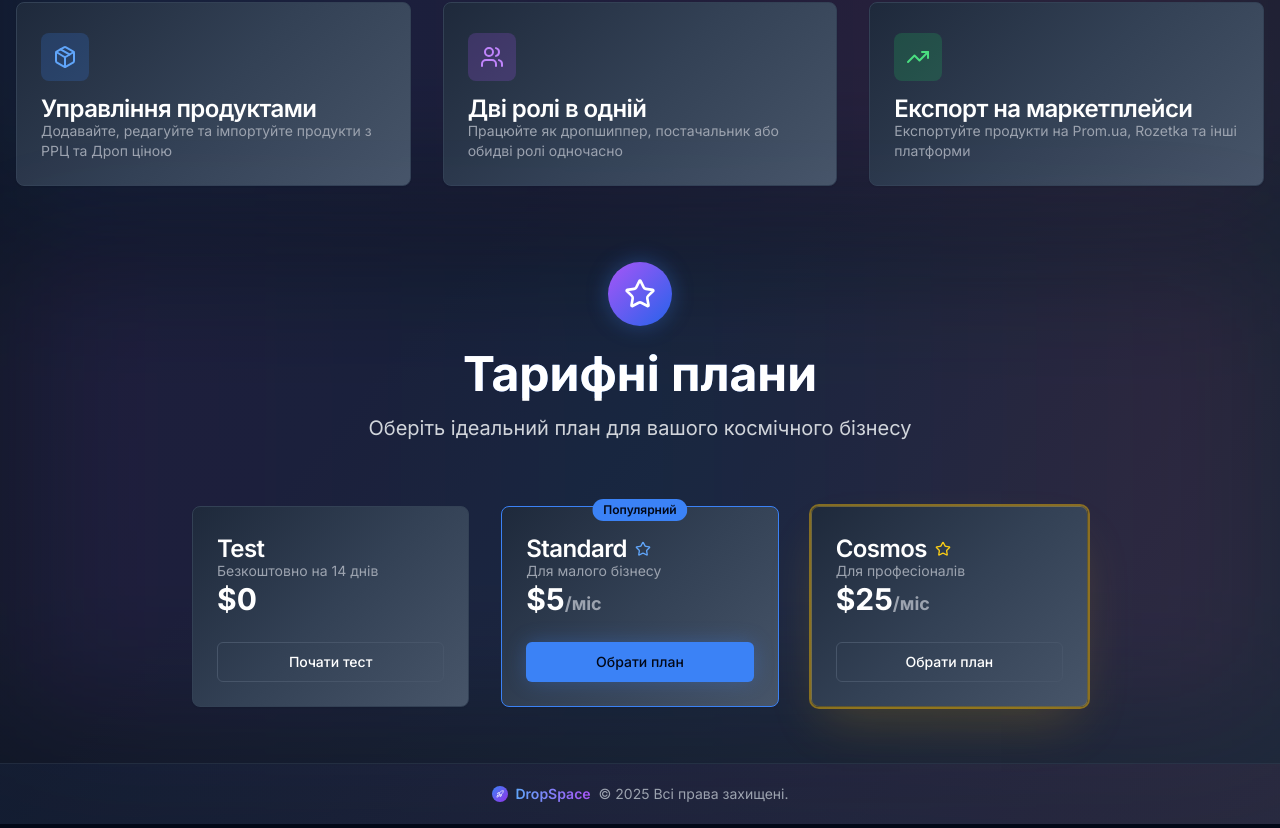
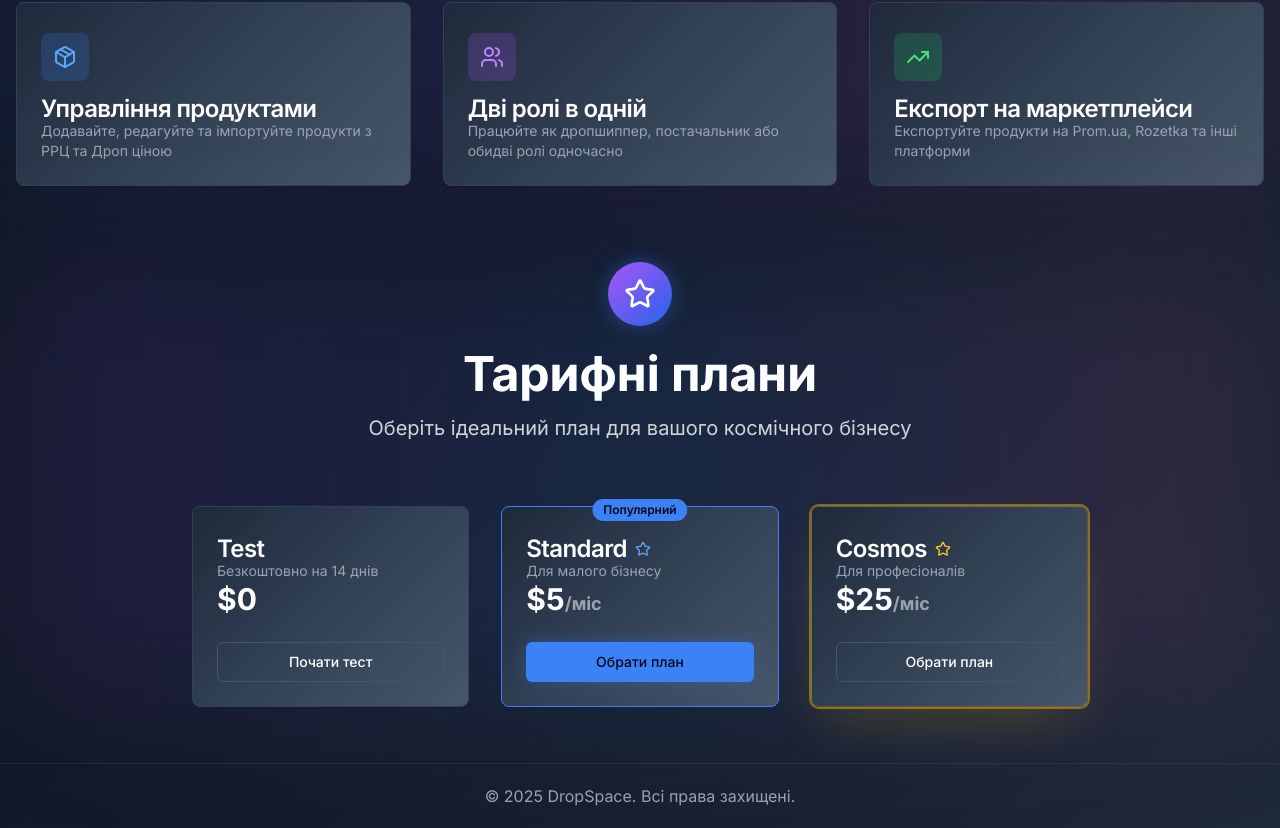
Before and after one commit to Sagotua/DropSpace, a Next.js app: page / in a window 1280 px wide. Shown: the part 719-1547 px from the top of the page. Built offline with nearby package versions, Linux system fonts and the light colour scheme.

Commit message:
footer downgrade

```diff
--- a/app/page.tsx
+++ b/app/page.tsx
@@ -268,19 +268,9 @@ export default function HomePage() {
       </section>
 
       {/* Footer */}
-      <footer className="relative border-t border-slate-700/50 px-4 py-5 overflow-hidden">
-        <div className="absolute inset-0 bg-gradient-to-r from-blue-500/5 via-purple-500/5 to-pink-500/5"></div>
-        <div className="container mx-auto text-center relative z-10">
-          <p className="text-gray-400 hover:text-gray-300 transition-colors duration-300 relative group text-sm flex items-center justify-center">
-            <div className="w-4 h-4 bg-gradient-to-br from-blue-500 to-purple-600 rounded-lg flex items-center justify-center mr-2">
-              <Rocket className="w-2 h-2 text-white" />
-            </div>
-            <span className="bg-gradient-to-r from-blue-400 to-purple-500 bg-clip-text text-transparent font-semibold mr-2">
-              DropSpace
-            </span>
-            © 2025 Всі права захищені.
-            <span className="absolute inset-0 bg-gradient-to-r from-blue-500/10 via-purple-500/10 to-pink-500/10 opacity-0 group-hover:opacity-100 transition-opacity duration-300 rounded blur-sm"></span>
-          </p>
+      <footer className="border-t border-slate-700/50 px-4 py-5">
+        <div className="container mx-auto text-center text-gray-400">
+          <p>© 2025 DropSpace. Всі права захищені.</p>
         </div>
       </footer>
     </div>
```
